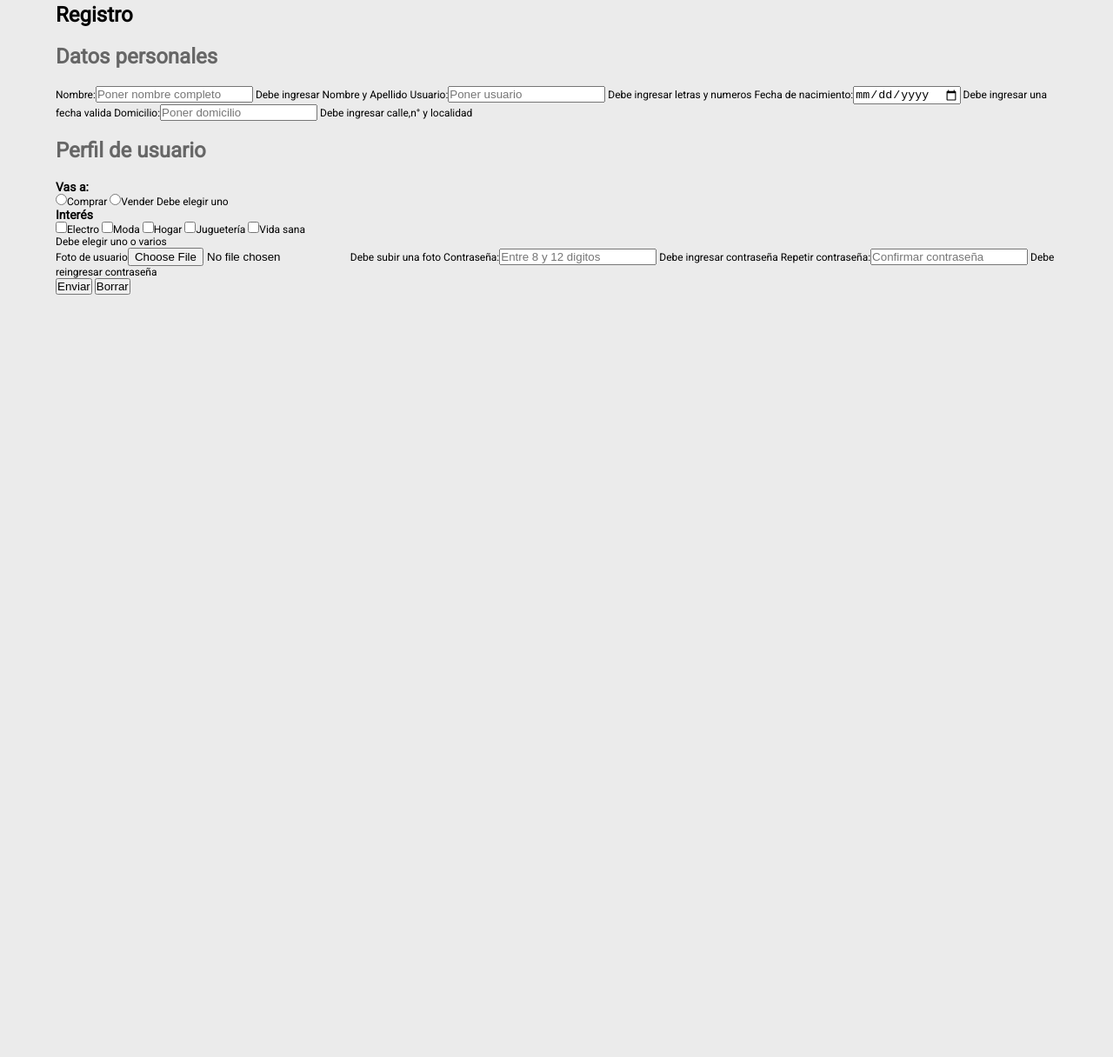
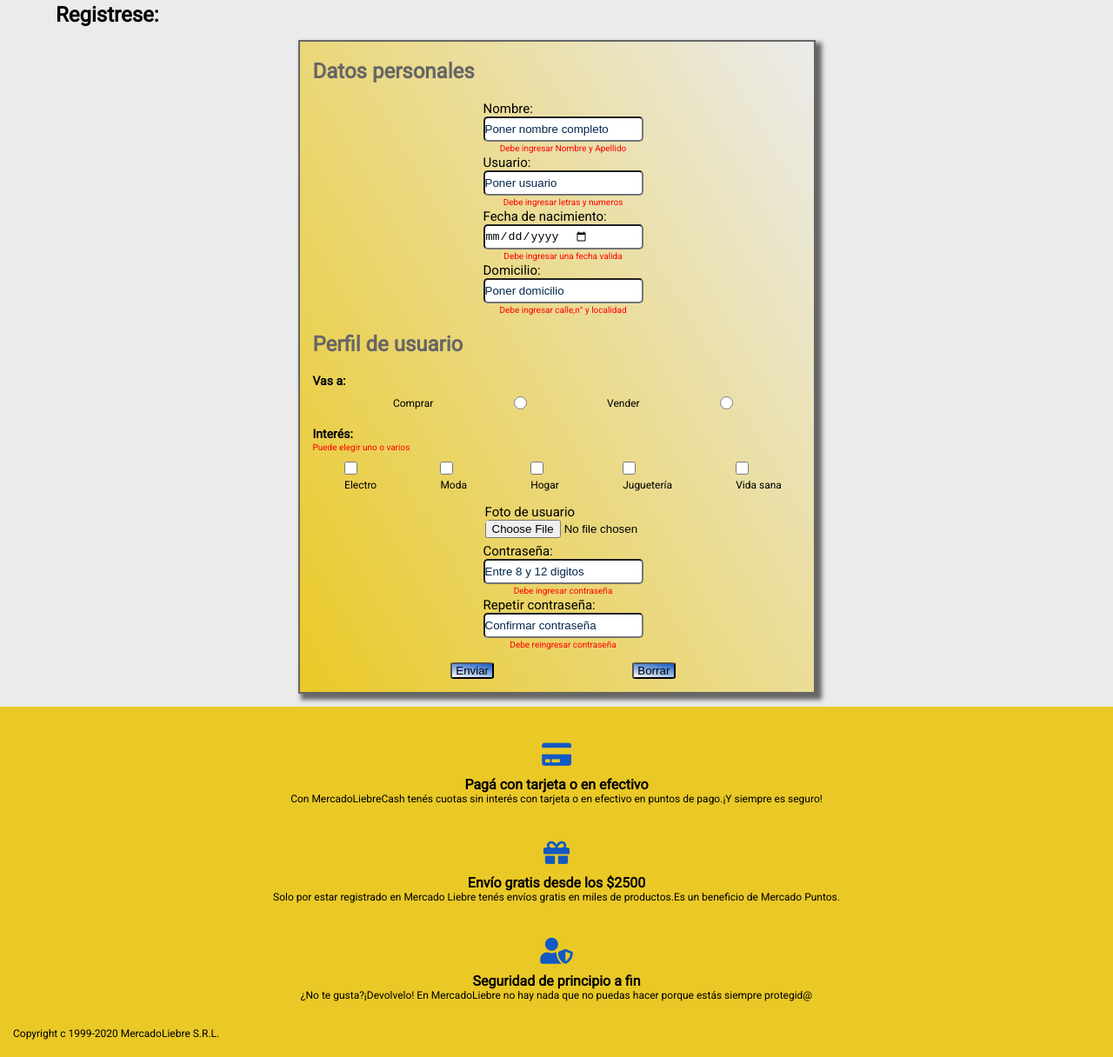
Before and after one commit to JulianaLezcano/Mercado-Liebre-5---Formularios, a website: page views/register.html in a window 1280 px wide. Shown: the part 416-1632 px from the top of the page at 87% size. Before the commit the page ends 800 px from the top, so only its background shows below. Drawn offline with Linux system fonts and the light colour scheme; files that its build step writes are made by us from their sources; files whose address does not match are found by name.

Commit message:
solucionando links

```diff
--- a/app.js
+++ b/app.js
@@ -11,3 +11,9 @@ app.listen(port,()=> console.log(`Port running in ${port}\nAbrir en el navegador
 app.get('/',(req,res)=>{
     res.sendFile(path.join(__dirname,'views/home.html'))
 })
+app.get('/register',(req,res)=>{
+    res.sendFile(path.join(__dirname,'views/register.html'))
+})
+app.get('/login',(req,res)=>{
+    res.sendFile(path.join(__dirname,'views/login.html'))
+})
--- a/public/css/header.css
+++ b/public/css/header.css
@@ -41,6 +41,7 @@ header .sub-header .search .icon-search{
     right: 10px;
     background-color: white;
     border-radius: 5px;
+    height: 25px
 
 }
 
--- a/public/css/register.css
+++ b/public/css/register.css
@@ -0,0 +1,86 @@
+
+.form{
+    background: linear-gradient(60deg,var(--color-amarillo), var(--color-gris-claro)) ;
+    border: solid 2px var(--color-gris-oscuro);
+    box-shadow: 5px 5px 5px 2px var(--color-gris-oscuro);
+    padding-left:15px;
+    width: 90%;
+    margin: 15px auto 15px auto;
+
+
+}
+.form div{
+    margin:5px 0 15px 0
+}
+.datos{
+    font-size: 15px;
+    display: flex;
+    flex-direction: column;
+    justify-content:left;
+    align-items: center;
+    gap:2px;
+    margin-top: 2px
+}
+input{
+    display: flex;
+    border-radius: 5px;
+    width: 180px;
+    height: 25px;
+}
+input:hover{
+    background: linear-gradient(10deg,white,var(--color-celeste));
+}
+input::placeholder{
+    color:var(--color-azul)
+}
+.msj-error{
+    font-size: 10px;
+    color: red;
+    text-align: left;
+}
+ #interes, #comprar-vender{
+    width: 15px;
+
+}
+.comprar-vender{
+    width: auto;
+     display: flex;
+     flex-wrap: nowrap;
+     flex-direction: row;
+     align-items: center;
+     justify-content: space-evenly;
+    }
+
+.interes{
+    display: flex;
+    flex-wrap: wrap;
+    justify-content: space-around;
+    }
+.div-btn{
+    display: flex;
+    justify-content: space-evenly;
+}
+.button{
+   width: 50px;
+   border-radius: 10%;
+   background: linear-gradient(10deg,white,var(--color-celeste));
+
+}
+.button:active{
+   background: linear-gradient(10deg,var(--color-celeste),white);
+
+}
+
+
+/* tablet */
+@media (min-width: 461px) {
+.form{
+    width:60% ;
+}
+}
+
+@media (min-width: 768px) {
+    .form{
+        width:50% ;
+    }
+}
--- a/public/css/style.css
+++ b/public/css/style.css
@@ -5,3 +5,4 @@
 @import url('main.css');
 @import url('footer.css');
 @import url('register.css');
+@import url('login.css');
--- a/views/register.html
+++ b/views/register.html
@@ -52,10 +52,10 @@
         <img class='banner' width="360" src="images/img-home-banner.jpg" alt="Banner">
     </div>
     <main>
-        <div><h1>Registro</h1></div>
-        <form action="" method="POST">
-            <h2>Datos personales</h2>
-            <div>
+        <div class="title"><h1>Registrese:</h1></div>
+        <form action="/login" method="POST" class="form">
+            <h2 class="subtitle">Datos personales</h2>
+            <div class="datos">
                 <label for="nombre">Nombre:<input type="text" name="nombre" id="nombre" placeholder="Poner nombre completo"></label>
                 <span class='msj-error'>Debe ingresar Nombre y Apellido</span>
                 <label for="usuario">Usuario:<input type="text" name="usuario" id="usuario" placeholder="Poner usuario"></label>
@@ -67,40 +67,56 @@
             </div>
 
             <h2>Perfil de usuario</h2>
-
             <h3>Vas a:</h3>
-            <div>
-                <label for="comprar-vender"><input type="radio" name="comprar" id="comprar-vender">Comprar</label>
-                <label for="comprar-vender"><input type="radio" name="vender" id="comprar-vender">Vender</label>
-                <span class='msj-error'>Debe elegir uno</span>
+            <div class='comprar-vender'>
+                Comprar<label for="comprar-vender"><input type="radio" name="comprar" id="comprar-vender"></label>
+                Vender<label for="comprar-vender"><input type="radio" name="vender" id="comprar-vender"></label>
             </div>
 
-            <h3>Interés</h3>
-            <div>
+            <h3>Interés:</h3>
+            <span class='msj-error'>Puede elegir uno o varios</span>
+
+            <div class='interes' >
                 <label for="interes"><input type="checkbox" name="electro" id="interes">Electro</label>
                 <label for="interes"><input type="checkbox" name="moda" id="interes">Moda</label>
                 <label for="interes"><input type="checkbox" name="hogar" id="interes">Hogar</label>
                 <label for="interes"><input type="checkbox" name="jugueteria" id="interes">Juguetería</label>
                 <label for="interes"><input type="checkbox" name="vida-sana" id="interes">Vida sana</label>
             </div>
-            <span class='msj-error'>Debe elegir uno o varios</span>
 
-            <div>
-                <label for="foto-usuario">Foto de usuario<input type="file" name="foto-usuario" id="foto-usuario" placeholder="Subir foto"></label>
-                <span class='msj-error'>Debe subir una foto</span>
+            <div class="datos">
+                <label for="foto-usuario">Foto de usuario<input type="file" name="foto-usuario" id="foto-usuario" ></label>
                 <label for="contraseña">Contraseña:<input type="password" name="contraseña" id="contraseña" placeholder="Entre 8 y 12 digitos"></label>
                 <span class='msj-error'>Debe ingresar contraseña</span>
                 <label for="conf-contraseña">Repetir contraseña:<input type="password" name="conf-contraseña" id="conf-contraseña" placeholder="Confirmar contraseña"></label>
                 <span class='msj-error'>Debe reingresar contraseña</span>
             </div>
 
-            <div>
-                <button type="submit">Enviar</button>
-                <button type="reset">Borrar</button>
+            <div class='div-btn'>
+                <button class="button" type="submit">Enviar</button>
+                <button  class="button" type="reset">Borrar</button>
             </div>
-
-
-
-
-
         </form>
+    </main>
+    <footer>
+        <section>
+            <i class="fas fa-credit-card"></i>
+            <h4>Pagá con tarjeta o en efectivo</h4>
+            <p>Con MercadoLiebreCash tenés cuotas sin interés con tarjeta o en efectivo en puntos de pago.¡Y siempre es seguro!</p>
+        </section>
+        <section>
+            <i class="fas fa-gift"></i>
+            <h4>Envío gratis desde los $2500</h4>
+            <p>Solo por estar registrado en Mercado Liebre tenés envíos gratis en miles de productos.Es un beneficio de Mercado Puntos.</p>
+        </section>
+        <section>
+            <i class="fas fa-user-shield"></i>
+            <h4>Seguridad de principio a fin</h4>
+            <p>¿No te gusta?¡Devolvelo! En MercadoLiebre no hay nada que no puedas hacer porque estás siempre protegid@</p>
+        </section>
+        <section class='Copyright'>
+            <p>Copyright c 1999-2020 MercadoLiebre S.R.L.</p>
+        </section>
+    </footer>
+</body>
+</html>
```
Also changed, not shown: views/home.html (+2 -2 lines), public/css/login.css (added), views/login.html (added).
